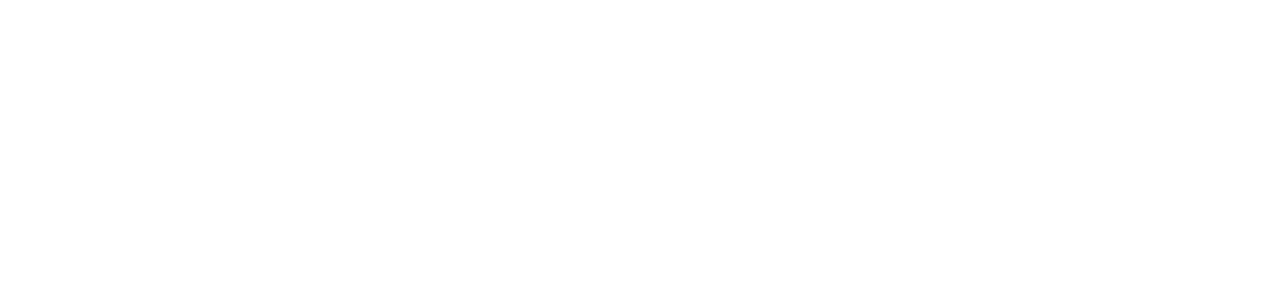
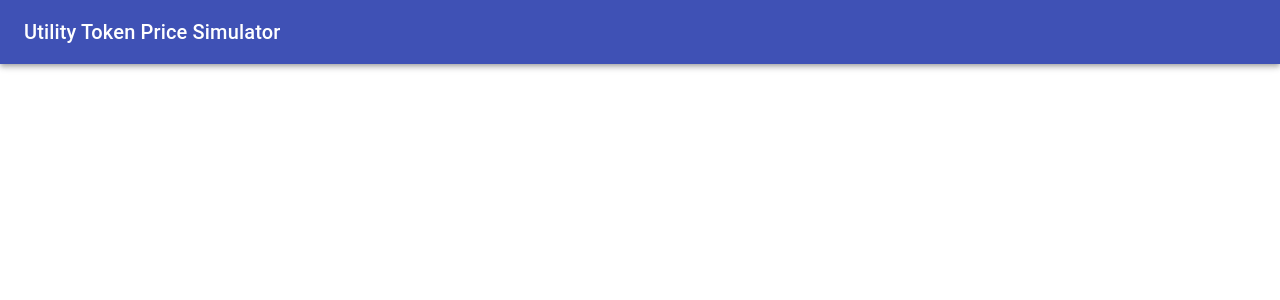
Before and after one commit to melonattacker/utility-token-price-simulator, a React (Create React App) app in the folder frontend/: page / in a window 1280 px wide. Shown: the top 300 px of the page. Built offline with nearby package versions, Linux system fonts and the light colour scheme.

Commit message:
add AppBar

```diff
--- a/frontend/package.json
+++ b/frontend/package.json
@@ -3,6 +3,7 @@
   "version": "0.1.0",
   "private": true,
   "dependencies": {
+    "@material-ui/core": "^4.11.0",
     "@testing-library/jest-dom": "^4.2.4",
     "@testing-library/react": "^9.3.2",
     "@testing-library/user-event": "^7.1.2",
--- a/frontend/src/App.js
+++ b/frontend/src/App.js
@@ -1,4 +1,5 @@
 import React from 'react';
+import AppBar from './AppBar';
 import './App.css';
 
 class App extends React.Component {
@@ -9,6 +10,9 @@
   render() {
     return(
       <div>
+        <header>
+          <AppBar />
+        </header>
       </div>
     )
   }
--- /dev/null
+++ b/frontend/src/AppBar.js
@@ -0,0 +1,35 @@
+import React from 'react';
+import { makeStyles } from '@material-ui/core/styles';
+import AppBar from '@material-ui/core/AppBar';
+import Toolbar from '@material-ui/core/Toolbar';
+import Typography from '@material-ui/core/Typography';
+import Button from '@material-ui/core/Button';
+import IconButton from '@material-ui/core/IconButton';
+
+const useStyles = makeStyles((theme) => ({
+  root: {
+    flexGrow: 1,
+  },
+  menuButton: {
+    marginRight: theme.spacing(2),
+  },
+  title: {
+    flexGrow: 1,
+  },
+}));
+
+export default function ButtonAppBar() {
+  const classes = useStyles();
+
+  return (
+    <div className={classes.root}>
+      <AppBar position="static">
+        <Toolbar>
+          <Typography variant="h6" className={classes.title}>
+            Utility Token Price Simulator
+          </Typography>
+        </Toolbar>
+      </AppBar>
+    </div>
+  );
+}
```
